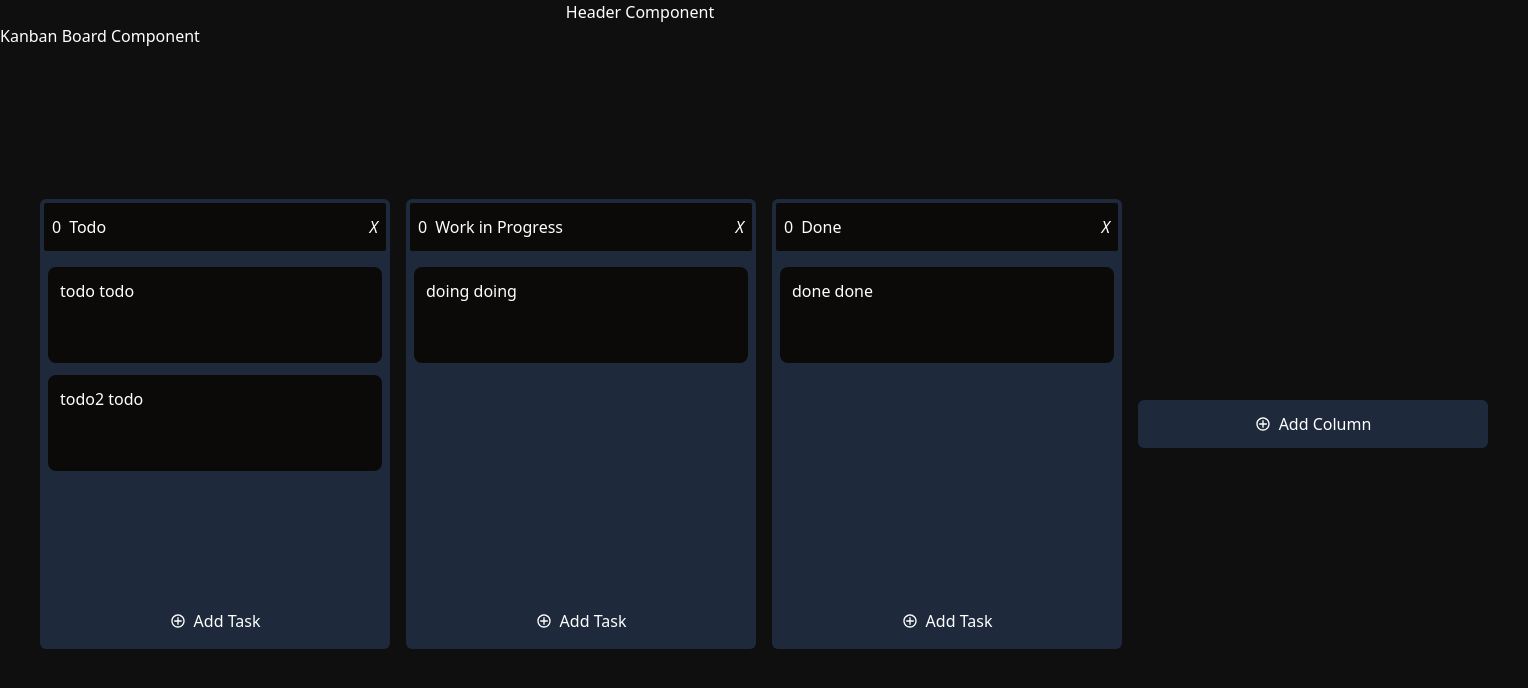
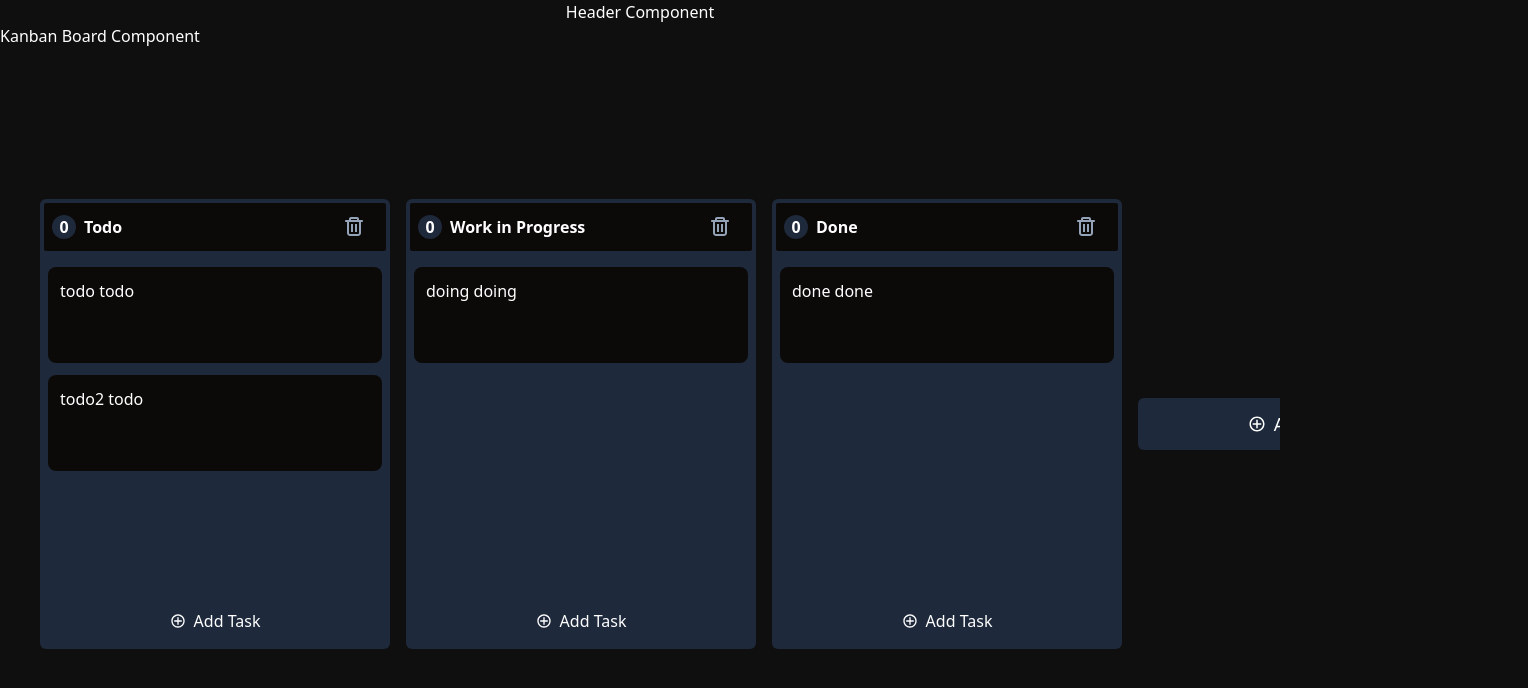
Before and after one commit to Anghy73/kanban-board, a React (Vite) app: page / in a window 1280 px wide. Shown: the top 688 px of the page, 1528 px wide, since content can reach past the window. Built offline with nearby package versions, Linux system fonts and the light colour scheme.

Commit message:
update title column

```diff
--- a/context/columns.jsx
+++ b/context/columns.jsx
@@ -6,8 +6,23 @@ export const ColumnsContext = createContext()
 export function ColumnsProvider ({ children }) {
   const [state, dispatch] = useReducer(reducerColumns, reducerColumnsInitialState)
 
+  const addColumn = product => dispatch({
+    type: 'ADD_COLUMN',
+    payload: product
+  })
+
+  const delColumn = product => dispatch({
+    type: 'DELETE_COLUMN',
+    payload: product
+  })
+
   const updateOrdenColumns = product => dispatch({
     type: 'UPDATE_ORDEN_COLUMNS',
+    payload: product
+  })
+
+  const updateTitleColumn = product => dispatch({
+    type: 'UPDATE_TITLE_COLUMN',
     payload: product
   })
 
@@ -17,7 +32,10 @@ export function ColumnsProvider ({ children }) {
     <ColumnsContext.Provider value={{
       columns: state,
       columnsId,
-      updateOrdenColumns
+      addColumn,
+      delColumn,
+      updateOrdenColumns,
+      updateTitleColumn
     }}
     >
       {children}
--- a/reducer/reducerColumns.jsx
+++ b/reducer/reducerColumns.jsx
@@ -13,16 +13,46 @@ export const reducerColumnsInitialState = [
   }
 ]
 
+const generateId = () => {
+  return Math.floor(Math.random() * 10001)
+}
+
 export const reducerColumns = (state, action) => {
   const { type: actionType, payload: actionPayload } = action
 
   switch (actionType) {
     case 'ADD_COLUMN': {
-      return state
+      const newState = [
+        ...state,
+        {
+          id: generateId(),
+          title: `Column ${state.length + 1}`
+        }
+      ]
+      return newState
+    }
+
+    case 'DELETE_COLUMN': {
+      const newState = state.filter(item => item.id !== actionPayload.id)
+      return newState
     }
 
     case 'UPDATE_ORDEN_COLUMNS': {
       return actionPayload
     }
+
+    case 'UPDATE_TITLE_COLUMN': {
+      const { column, newTitle } = actionPayload
+      const newState = state.map(item => {
+        if (item.id === column.id) {
+          return {
+            ...item,
+            title: newTitle
+          }
+        }
+        return item
+      })
+      return newState
+    }
   }
 }
--- a/src/App.jsx
+++ b/src/App.jsx
@@ -5,7 +5,7 @@ function App () {
   return (
     <div className='flex flex-col justify-center items-center w-screen h-screen'>
       <header>Header Component</header>
-      <main className=' flex flex-1 w-full'>
+      <main className=' flex flex-1 w-full main'>
         <TasksProvider>
           <KanbanBoard />
         </TasksProvider>
--- a/src/components/ColumnContainer.jsx
+++ b/src/components/ColumnContainer.jsx
@@ -2,10 +2,15 @@ import { SortableContext, useSortable, verticalListSortingStrategy } from '@dnd-
 import { CSS } from '@dnd-kit/utilities'
 import TaskItem from './TaskItem'
 import { useTasks } from '../hooks/useTasks'
-import { CgAdd } from 'react-icons/cg'
+import { CgAdd, CgTrash } from 'react-icons/cg'
+import { useColumns } from '../hooks/useColumns'
+import { useState } from 'react'
 
 function ColumnContainer ({ column, tasks }) {
   const { tasksId } = useTasks()
+  const { delColumn, updateTitleColumn } = useColumns()
+
+  const [editMode, setEditMode] = useState(false)
 
   const {
     attributes,
@@ -19,7 +24,8 @@ function ColumnContainer ({ column, tasks }) {
     data: {
       type: 'Column',
       column
-    }
+    },
+    disabled: editMode
   })
 
   const style = {
@@ -33,16 +39,33 @@ function ColumnContainer ({ column, tasks }) {
     )
   }
 
+  const handleDelColumn = () => {
+    delColumn(column)
+  }
+
+  const handleEditMode = () => {
+    setEditMode(!editMode)
+  }
+
+  const handleChangeTitle = (evt) => {
+    updateTitleColumn({ column, newTitle: evt.target.value })
+  }
+
   return (
-    <div ref={setNodeRef} style={style} className='bg-slate-800 w-full min-w-[350px] max-w-[350px] h-[450px] flex flex-col justify-between rounded-md'>
-      <div className='flex justify-between bg-stone-950 px-2 py-3 m-1 rounded-sm' {...attributes} {...listeners}>
+    <div ref={setNodeRef} style={style} className='bg-slate-800 w-full min-w-[350px] max-w-[350px] h-[450px] flex flex-col justify-between rounded-md relative'>
+      <div className='flex justify-between bg-stone-950 px-2 py-3 m-1 rounded-sm max-h-12' {...attributes} {...listeners} onClick={handleEditMode}>
         <div className='flex gap-2'>
-          <span>0</span>
-          <h1>{column.title}</h1>
+          <span className='w-6 h-6 p-3 bg-slate-800 rounded-full flex justify-center items-center font-bold'>0</span>
+          {!editMode && <h1 className='font-bold'>{column.title}</h1>}
+          {editMode && (
+            <input type='text' value={column.title} onBlur={handleEditMode} autoFocus className='bg-stone-950 text-white outline-none border focus:border-[#00beef] px-2 py-1 rounded font-bold' onChange={handleChangeTitle} />
+          )}
         </div>
-        <i>X</i>
       </div>
-      <div id='TaskScroll' className='flex flex-col gap-3 py-3 flex-1 min-h-[300px] overflow-scroll overflow-x-hidden px-2'>
+      <button className='w-8 h-8 p-1 rounded-md hover:bg-slate-700 text-slate-400 hover:text-slate-300 absolute right-5 top-3'>
+        <CgTrash onClick={handleDelColumn} className='w-full h-full' />
+      </button>
+      <div className='flex flex-col gap-3 py-3 flex-1 min-h-[300px] overflow-scroll overflow-x-hidden px-2 containerScroll'>
         <SortableContext
           items={tasksId}
           strategy={verticalListSortingStrategy}
--- a/src/components/KanbanBoard.jsx
+++ b/src/components/KanbanBoard.jsx
@@ -1,4 +1,4 @@
-import { DndContext, DragOverlay } from '@dnd-kit/core'
+import { DndContext, DragOverlay, PointerSensor, useSensor, useSensors } from '@dnd-kit/core'
 import { SortableContext, horizontalListSortingStrategy } from '@dnd-kit/sortable'
 import { useColumns } from '../hooks/useColumns'
 import ColumnContainer from './ColumnContainer'
@@ -10,11 +10,23 @@ import { useBoard } from '../hooks/useBoard'
 import { CgAdd } from 'react-icons/cg'
 
 function KanbanBoard () {
-  const { columns, columnsId } = useColumns()
+  const { columns, columnsId, addColumn } = useColumns()
   const { tasks } = useTasks()
   const [activeColumn, setActiveColumn] = useState(null)
   const [activeTask, setActiveTask] = useState(null)
   const { handleDragEnd, handleDragStart, handleDragOver } = useBoard({ setActiveColumn, setActiveTask })
+
+  const handleAddColumn = () => {
+    addColumn()
+  }
+
+  const sensors = useSensors(
+    useSensor(PointerSensor, {
+      activationConstraint: {
+        distance: 10
+      }
+    })
+  )
 
   return (
     <div className='flex flex-col flex-1'>
@@ -24,6 +36,7 @@ function KanbanBoard () {
           onDragStart={handleDragStart}
           onDragOver={handleDragOver}
           onDragEnd={handleDragEnd}
+          sensors={sensors}
         >
           <SortableContext
             items={columnsId}
@@ -53,7 +66,7 @@ function KanbanBoard () {
             )
           }
         </DndContext>
-        <button className='flex justify-center items-center bg-slate-800 gap-2 text-base py-3 rounded-md hover:bg-slate-700 w-full min-w-[350px] max-w-[350px]'>
+        <button onClick={handleAddColumn} className='flex justify-center items-center bg-slate-800 gap-2 text-lg py-3 rounded-md hover:bg-slate-700 w-full min-w-[350px] max-w-[350px]'>
           <CgAdd />
           Add Column
         </button>
--- a/src/components/TaskItem.jsx
+++ b/src/components/TaskItem.jsx
@@ -1,5 +1,6 @@
 import { useSortable } from '@dnd-kit/sortable'
 import { CSS } from '@dnd-kit/utilities'
+import { CgTrash } from 'react-icons/cg'
 
 function TaskItem ({ task }) {
   const {
@@ -30,7 +31,12 @@ function TaskItem ({ task }) {
 
   return (
     <>
-      <div style={style} ref={setNodeRef} {...attributes} {...listeners} className='bg-stone-950 w-full min-h-24 rounded-lg p-3' key={task.id}>{task.content}</div>
+      <div style={style} ref={setNodeRef} {...attributes} {...listeners} className='bg-stone-950 w-full min-h-24 rounded-lg p-3 relative hover:ring-2 hover:border-[#00beef] item'>
+        <p>
+          {task.content}
+        </p>
+        <CgTrash className='w-9 h-9 p-1 rounded-md hover:bg-slate-800 absolute right-5 top-8 text-slate-400 hover:text-slate-300 trash' />
+      </div>
     </>
   )
 }
--- a/src/tailwind.css
+++ b/src/tailwind.css
@@ -1,20 +1,47 @@
 @tailwind base;
 @tailwind components;
 @tailwind utilities;
+
 
 body {
   background-color: #0f0f0f;
   color: #fff;
   overflow: hidden;
+  scroll-behavior: smooth;
 }
 
-#TaskScroll::-webkit-scrollbar {
+.containerScroll {
+  scroll-behavior: smooth;
+}
+
+.containerScroll::-webkit-scrollbar {
   width: 4px;
   height: 8px;
   border-radius: 4px;
 }
 
-#TaskScroll::-webkit-scrollbar-thumb {
+.containerScroll::-webkit-scrollbar-thumb {
   background: #00beef;
   border-radius: 4px;
 }
+
+.main {
+  overflow-x: scroll;
+}
+
+.main::-webkit-scrollbar {
+  height: 8px;
+}
+
+.main::-webkit-scrollbar-thumb {
+  background-color: #00beff;
+  border-radius: 4px;
+}
+
+.item:hover .trash {
+  display: flex;
+}
+
+.trash {
+  display: none;
+}
```
